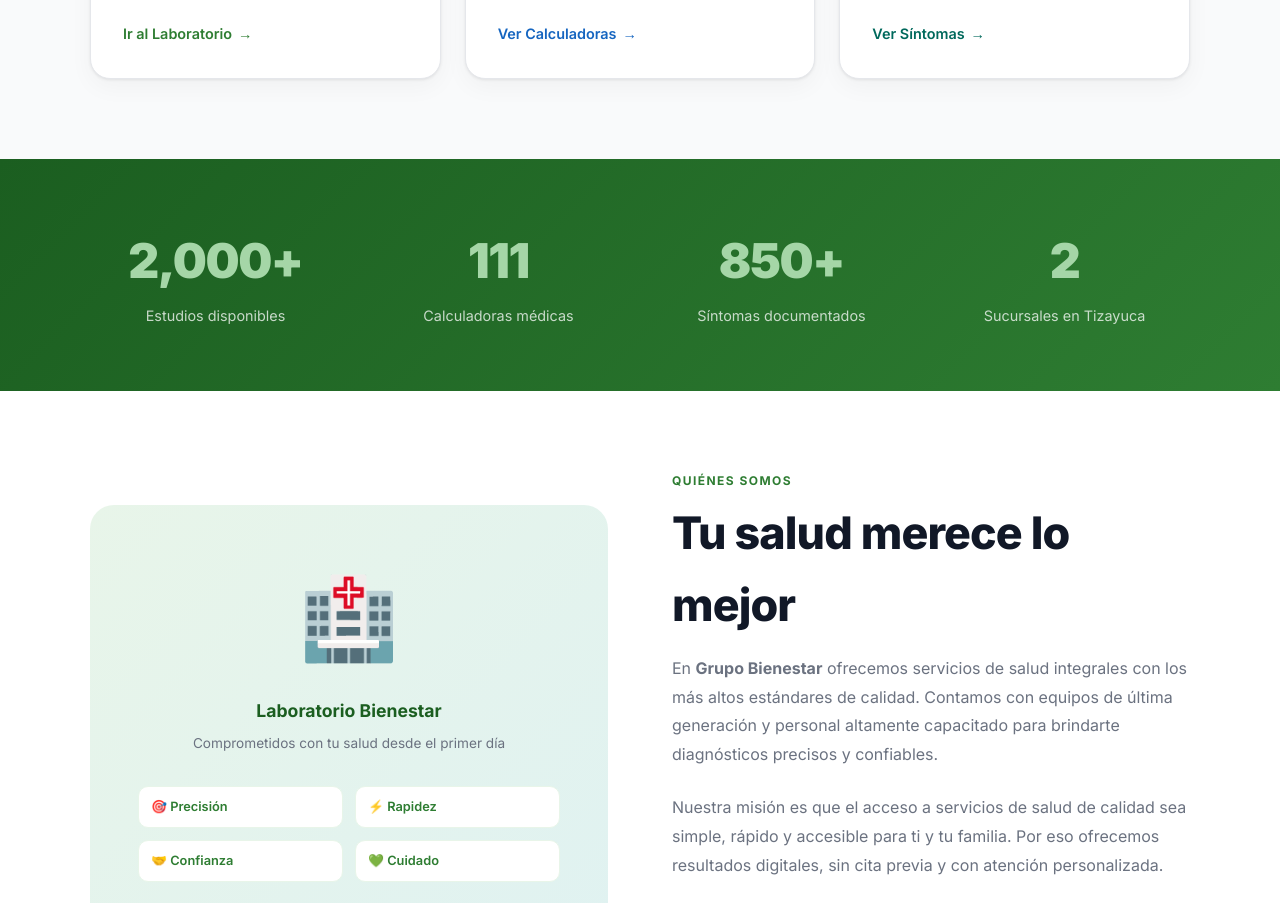
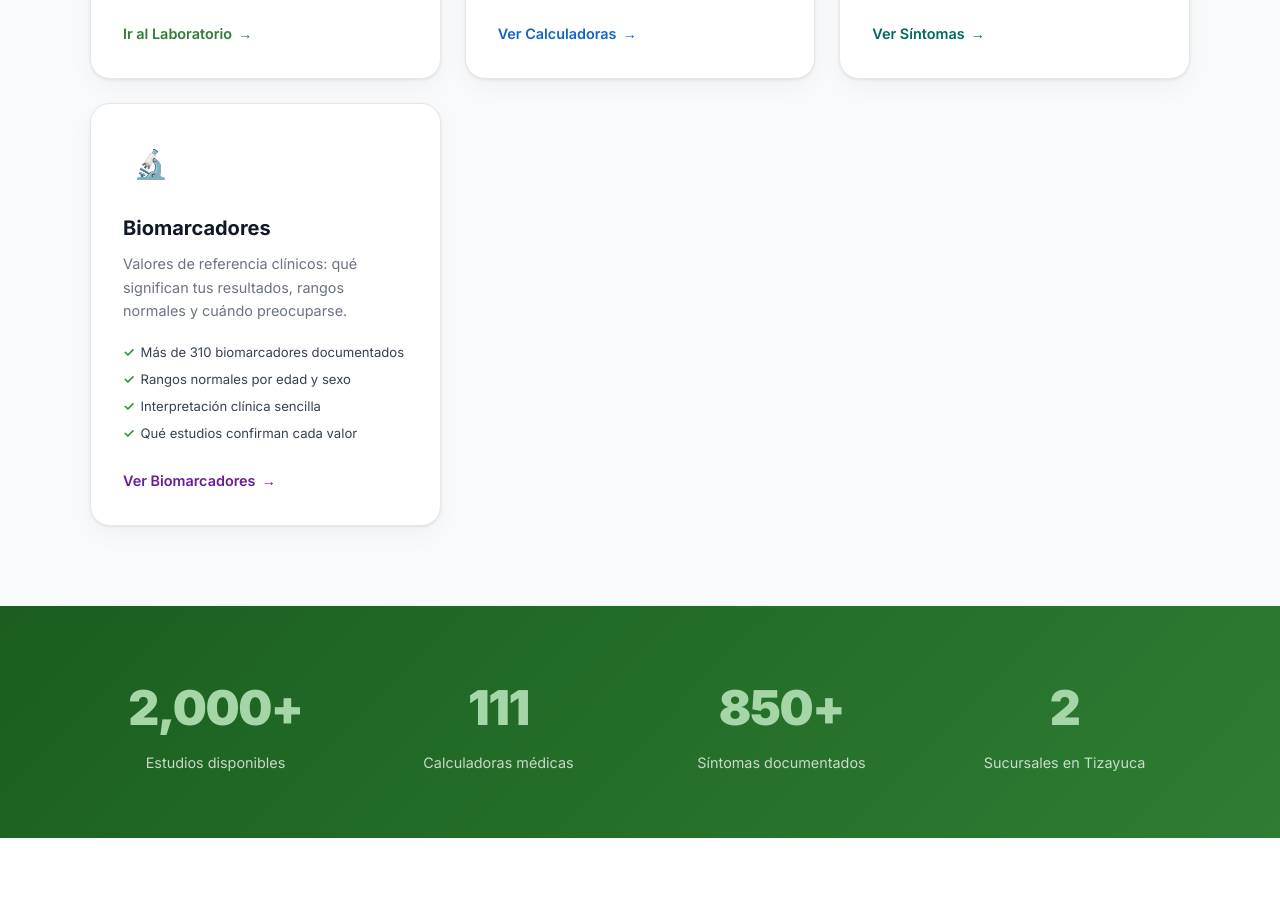
Before and after one commit to delbienestarlaboratorio-maker/delbienestar-portal, a plain HTML site: page index.html in a window 1280 px wide. Shown: the part 1332-2235 px from the top of the page. Drawn offline with Linux system fonts and the light colour scheme.

Commit message:
feat: add Biomarcadores service card to portal

```diff
--- a/index.html
+++ b/index.html
@@ -299,6 +299,10 @@
 
         .card-calc::before {
             background: linear-gradient(90deg, var(--blue-700), #1E88E5);
+        }
+
+        .card-bio::before {
+            background: linear-gradient(90deg, var(--purple-700), #AB47BC);
         }
 
         .card-icon {
@@ -735,6 +739,22 @@
                     </ul>
                     <span class="card-link" style="color:#00695C">Ver Síntomas <span class="arrow">→</span></span>
                 </a>
+
+                <!-- Biomarcadores -->
+                <a href="https://laboratorio.delbienestar.com.mx/valores-clinicos" class="service-card card-bio"
+                    target="_blank">
+                    <div class="card-icon icon-bio">🔬</div>
+                    <h3>Biomarcadores</h3>
+                    <p>Valores de referencia clínicos: qué significan tus resultados, rangos normales y cuándo
+                        preocuparse.</p>
+                    <ul class="card-features">
+                        <li>Más de 310 biomarcadores documentados</li>
+                        <li>Rangos normales por edad y sexo</li>
+                        <li>Interpretación clínica sencilla</li>
+                        <li>Qué estudios confirman cada valor</li>
+                    </ul>
+                    <span class="card-link" style="color:#6A1B9A">Ver Biomarcadores <span class="arrow">→</span></span>
+                </a>
             </div>
         </div>
     </section>
```
